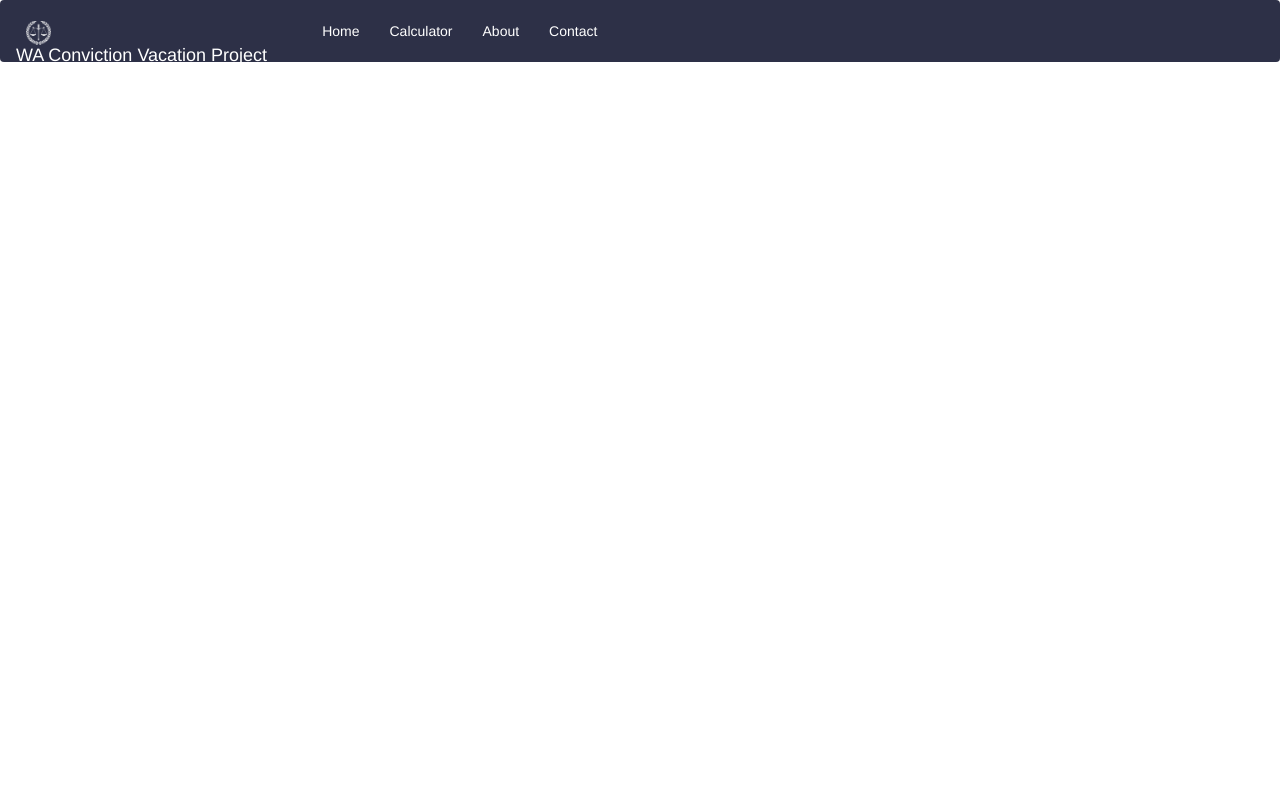
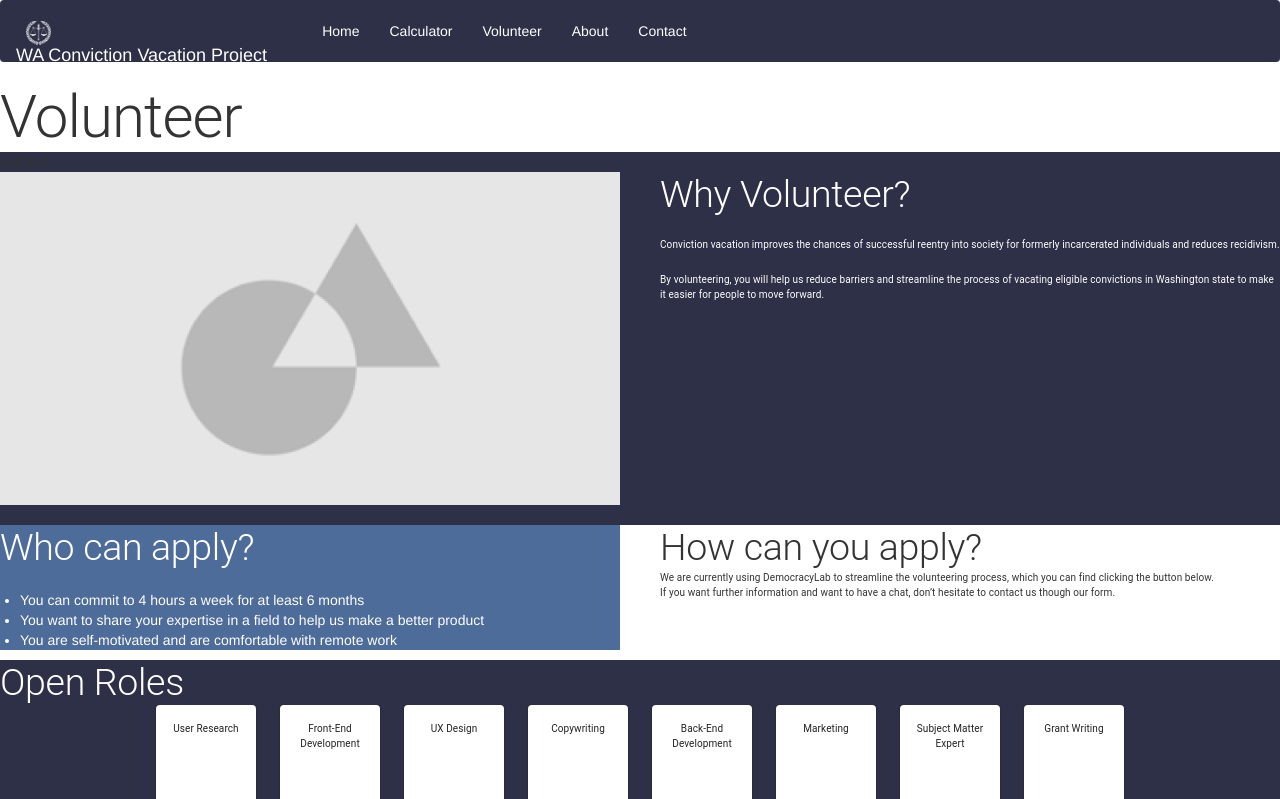
Before and after one commit to openseattle/clearviction-v1, a React (Create React App) app: page /volunteer in a window 1280 px wide. Shown: the top 799 px of the page. Built offline with nearby package versions, Linux system fonts and the light colour scheme.

Commit message:
Volunteer page 1st pass

```diff
--- a/src/App.js
+++ b/src/App.js
@@ -6,6 +6,7 @@ import CalculatorPage from "./Pages/CalculatorPage";
 import ErrorPage from "./Pages/ErrorPage";
 import AboutPage from "./Pages/AboutPage";
 import ContactPage from "./Pages/ContactPage";
+import VolunteerPage from "./Pages/VolunteerPage";
 
 function App() {
   return (
@@ -30,6 +31,9 @@ function App() {
         <Route exact path="/contact">
           <ContactPage />
         </Route>
+        <Route exact path="/volunteer">
+          <VolunteerPage />
+        </Route>
       </Switch>
     </div>
   );
--- a/src/Components/Footer.jsx
+++ b/src/Components/Footer.jsx
@@ -23,7 +23,7 @@ const Footer = () => {
 
   return (
     <Container maxWidth="xl">
-      <Grid direction="row" sx={{ display: "flex", padding: 5 }}>
+      <Grid container direction="row" sx={{ display: "flex", padding: 5 }}>
         <Grid container columns={2} spacing={6} justifyContent="space-between">
           <Grid item>
             <List>
--- a/src/Components/Navigation.jsx
+++ b/src/Components/Navigation.jsx
@@ -34,6 +34,11 @@ const Navigation = () => {
               </a>
             </li>
             <li className="nav-item">
+              <a className="nav-link" href="/volunteer">
+                Volunteer
+              </a>
+            </li>
+            <li className="nav-item">
               <a className="nav-link" href="/about">
                 About
               </a>
--- a/src/Pages/ContactPage.jsx
+++ b/src/Pages/ContactPage.jsx
@@ -1,6 +1,7 @@
 import { Container, Typography, Box, makeStyles } from "@material-ui/core";
 import Footer from "../Components/Footer";
 import placeholder from "../Assets/placeholder_contact.png";
+import VolunteerPage from "./VolunteerPage";
 
 const useStyles = makeStyles({
   bg: {
@@ -36,7 +37,6 @@ const ContactPage = () => {
           alt="big interesting image"
         />
       </Container>
-
       <Footer />
     </>
   );
--- /dev/null
+++ b/src/Pages/VolunteerPage.jsx
@@ -0,0 +1,127 @@
+import {
+  Box,
+  Grid,
+  makeStyles,
+  Typography,
+  Container,
+  List,
+  ListItem,
+  Card,
+  CardContent,
+  Paper,
+} from "@material-ui/core";
+import placeholder from "../Assets/placeholder_contact.png";
+import Footer from "../Components/Footer";
+import SecondaryButton from "../ui-kit/SecondaryButton";
+
+const useStyles = makeStyles({
+  textColor: {
+    color: "white",
+    marginBottom: 20,
+  },
+});
+
+const roles = [
+  "User Research",
+  "Front-End Development",
+  "UX Design",
+  "Copywriting",
+  "Back-End Development",
+  "Marketing",
+  "Subject Matter Expert",
+  "Grant Writing",
+];
+const VolunteerPage = () => {
+  const classes = useStyles();
+  return (
+    <>
+      <Box>
+        <Typography variant="h1">Volunteer</Typography>
+        <Typography variant="h5" className={classes.subtext}>
+          subtext
+        </Typography>
+      </Box>
+      <Box style={{ backgroundColor: "var(--dark-blue)" }}>
+        <Grid container spacing={5}>
+          <Grid item xs={12} sm={6} md={6} align="center">
+            <Box style={{ width: "100%" }} component="img" src={placeholder} />
+          </Grid>
+          <Grid item xs={12} sm={6} md={6}>
+            <Box>
+              <Typography className={classes.textColor} variant="h2">
+                Why Volunteer?
+              </Typography>
+              <Typography className={classes.textColor} variant="body1">
+                Conviction vacation improves the chances of successful reentry
+                into society for formerly incarcerated individuals and reduces
+                recidivism.
+              </Typography>
+              <Typography className={classes.textColor} variant="body1">
+                By volunteering, you will help us reduce barriers and streamline
+                the process of vacating eligible convictions in Washington state
+                to make it easier for people to move forward.
+              </Typography>
+            </Box>
+          </Grid>
+        </Grid>
+      </Box>
+      <Grid container spacing={5}>
+        <Grid item md={6}>
+          <Box style={{ backgroundColor: "var(--light-blue)" }}>
+            <Typography className={classes.textColor} variant="h2">
+              Who can apply?
+            </Typography>
+            <ul style={{ listStyleType: "disc", color: "white" }}>
+              <li>You can commit to 4 hours a week for at least 6 months</li>
+              <li>
+                You want to share your expertise in a field to help us make a
+                better product
+              </li>
+              <li>
+                You are self-motivated and are comfortable with remote work
+              </li>
+            </ul>
+          </Box>
+        </Grid>
+        <Grid item md={6}>
+          <Box elevation={0}>
+            <Typography variant="h2">How can you apply?</Typography>
+            <Typography variant="body1">
+              We are currently using DemocracyLab to streamline the volunteering
+              process, which you can find clicking the button below.
+            </Typography>
+            <Typography variant="body1">
+              If you want further information and want to have a chat, don’t
+              hesitate to contact us though our form.
+            </Typography>
+          </Box>
+        </Grid>
+      </Grid>
+
+      <Box style={{ backgroundColor: "var(--dark-blue)" }}>
+        <Typography variant="h2" style={{ color: "white" }}>
+          Open Roles
+        </Typography>
+        <Grid container spacing={3} justifyContent="center">
+          {roles.map((role) => (
+            <Grid item key={role}>
+              <Card style={{ width: 100, height: 100 }}>
+                <CardContent>
+                  <Typography variant="body1" align="center">
+                    {role}
+                  </Typography>
+                </CardContent>
+              </Card>
+            </Grid>
+          ))}
+        </Grid>
+        <Box justifyContent="center" display="flex">
+          <SecondaryButton text="Join Us" />
+        </Box>
+      </Box>
+      <Footer />
+    </>
+  );
+};
+
+export default VolunteerPage;
```
